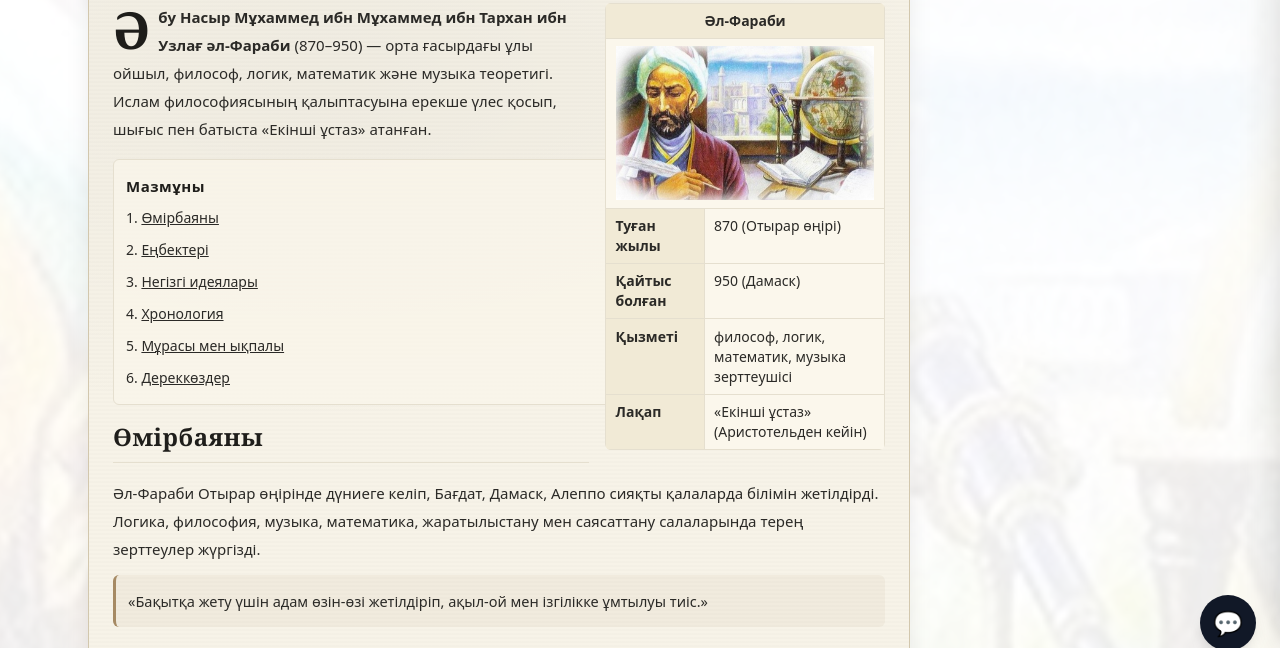
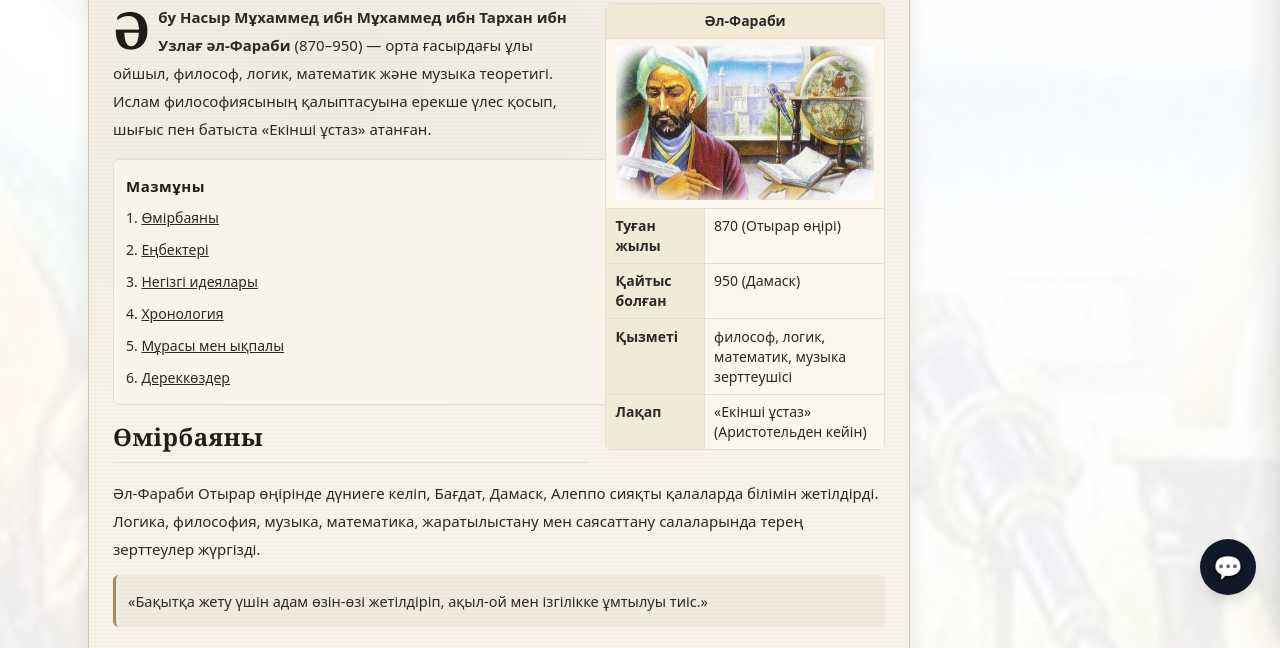
Before and after one commit to Nur228/alfarabi-chat, a website: page public/index.html in a window 1280 px wide. Shown: the part 109-757 px from the top of the page. Drawn offline with nearby package versions, Linux system fonts and the light colour scheme.

Commit message:
Поднял кнопку чата выше, чтобы не мешала полю ввода

```diff
--- a/public/index.html
+++ b/public/index.html
@@ -104,7 +104,7 @@
 
     <!-- Кнопка чата -->
     <button id="toggleChat"
-      class="fixed bottom-10 right-6 z-50 w-14 h-14 rounded-full bg-gray-900 text-white shadow-lg hover:bg-black text-2xl flex items-center justify-center transition-transform active:scale-95"
+      class="fixed bottom-24 right-6 z-50 w-14 h-14 rounded-full bg-gray-900 text-white shadow-lg hover:bg-black text-2xl flex items-center justify-center transition-transform active:scale-95"
       aria-label="Открыть чат">💬</button>
 
     <!-- Контент как у вики: слева статья, справа место под выезжающий чат -->
```
